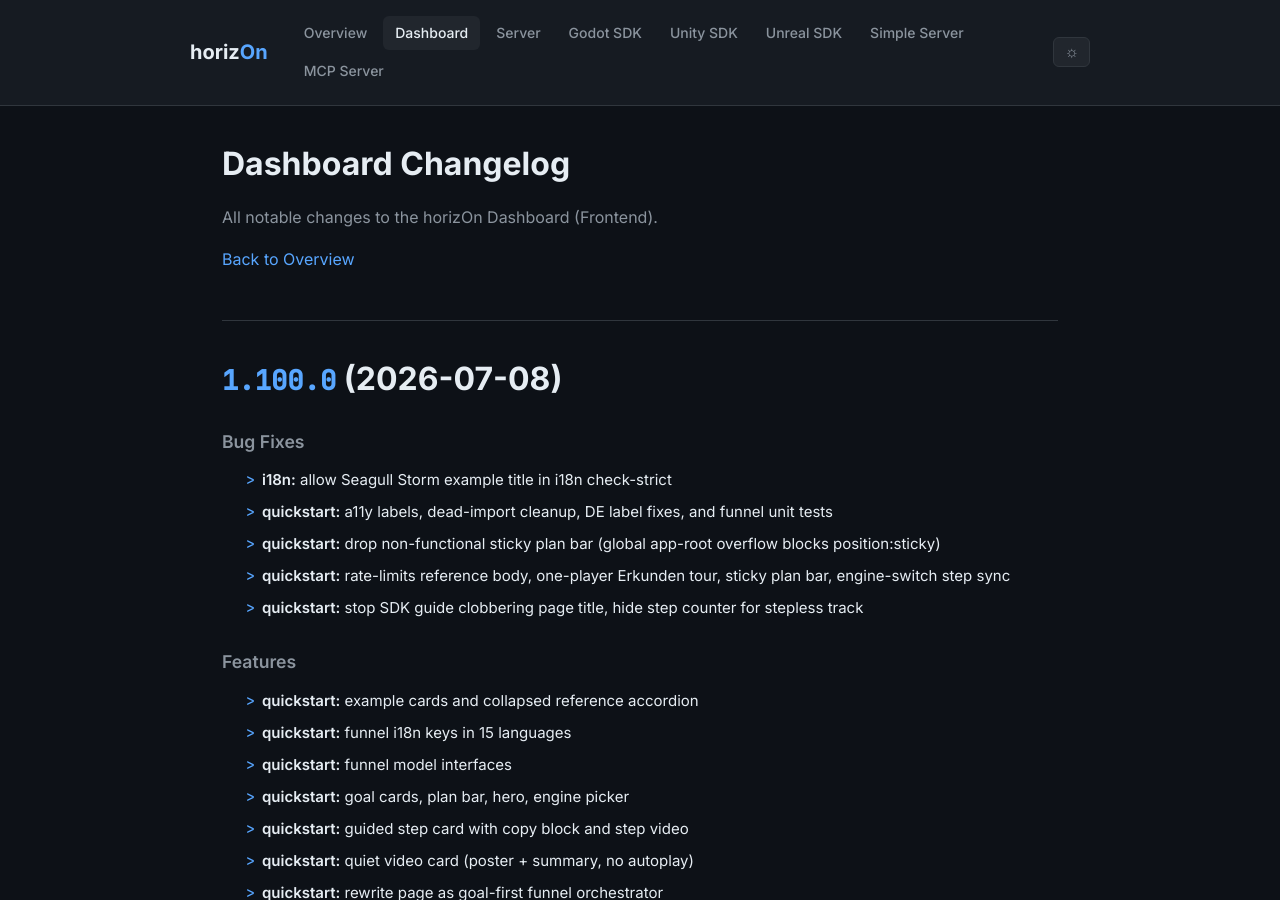
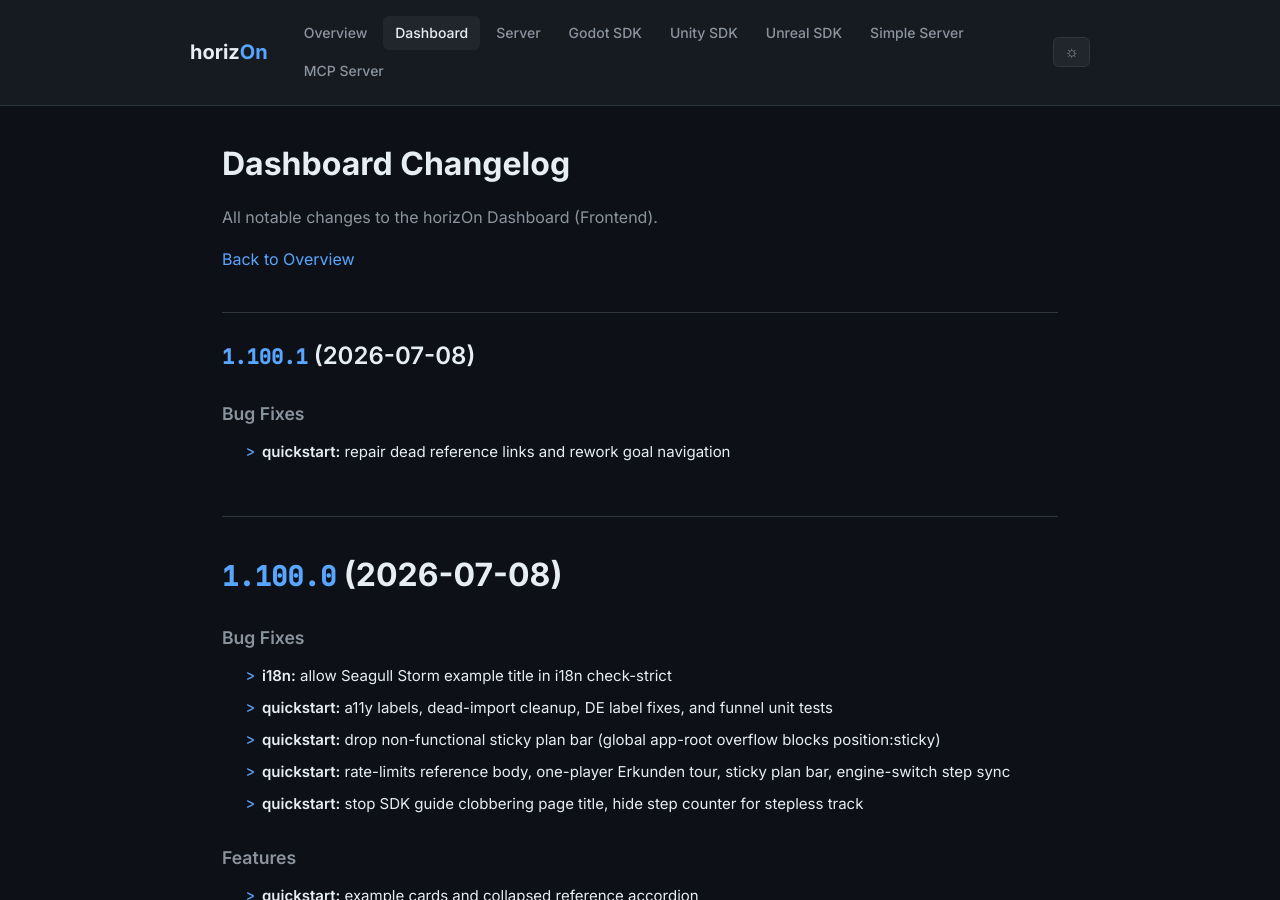
Before and after one commit to ProjectMakersDE/horizOn-Changelog, a Jekyll site: the page built from dashboard-changelog.md, in a window 1280 px wide and 900 px high. Built offline with Jekyll 4.4.1, drawn with Linux system fonts in a browser that asks for light colours.

Commit message:
chore: sync changelogs [skip ci]

```diff
--- a/dashboard-changelog.md
+++ b/dashboard-changelog.md
@@ -8,6 +8,13 @@ title: Dashboard Changelog
 All notable changes to the horizOn Dashboard (Frontend).
 
 [Back to Overview](.)
+
+## [1.100.1](https://github.com/ProjectMakersDE/horizOn-Dashboard/compare/v1.100.0...v1.100.1) (2026-07-08)
+
+
+### Bug Fixes
+
+* **quickstart:** repair dead reference links and rework goal navigation ([ae9c795](https://github.com/ProjectMakersDE/horizOn-Dashboard/commit/ae9c7959c071278e81350cf056e709c1032150c6))
 
 # [1.100.0](https://github.com/ProjectMakersDE/horizOn-Dashboard/compare/v1.99.2...v1.100.0) (2026-07-08)
 
```
Also changed, not shown: index.md (+1 -1 lines).
